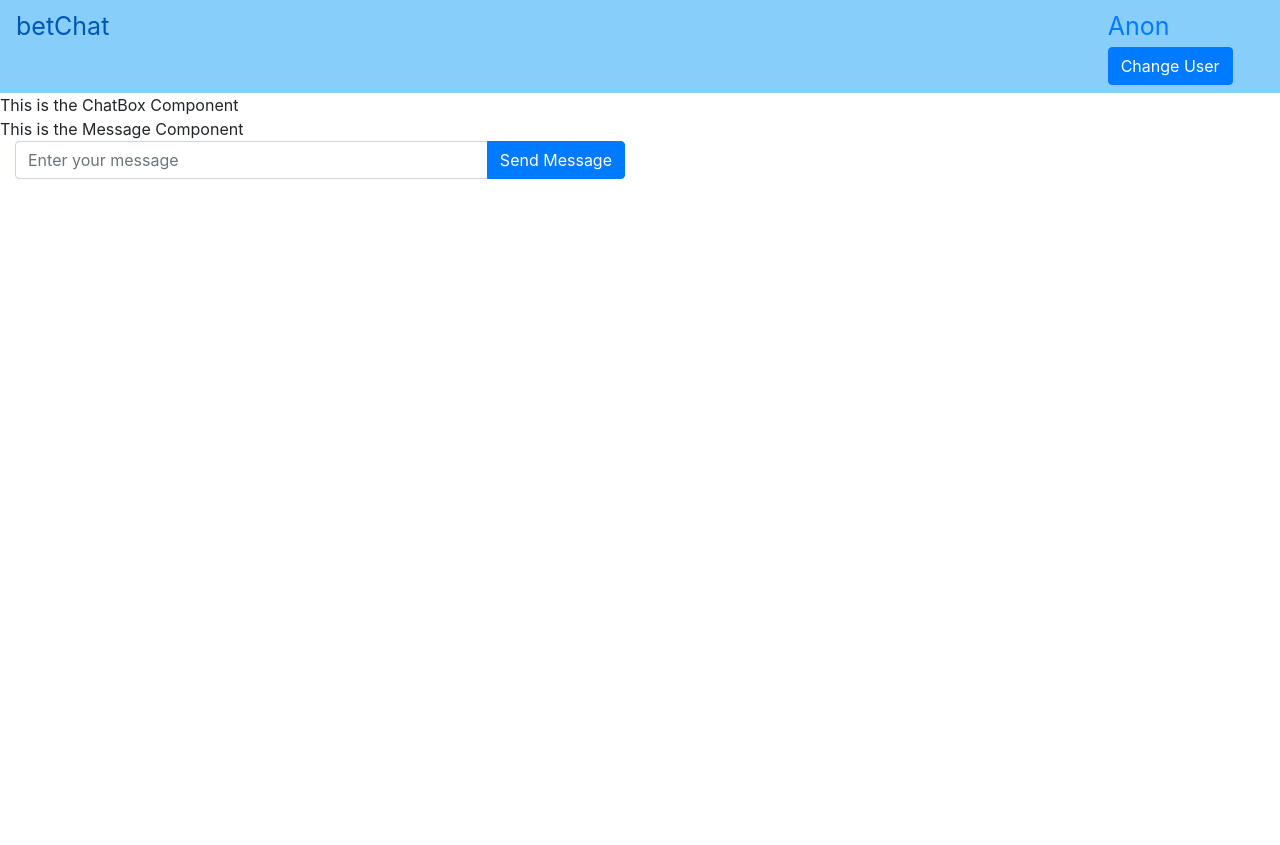
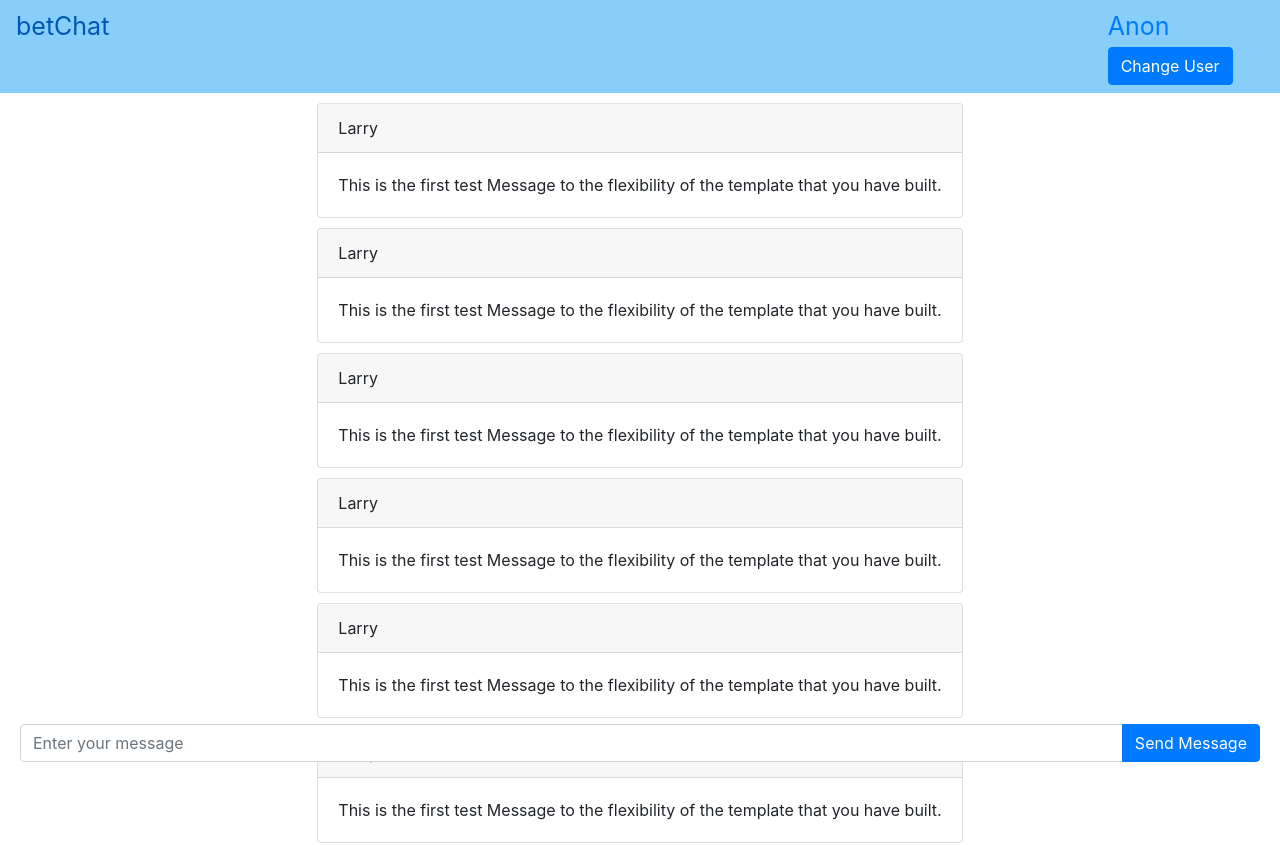
Before and after one commit to rmt002/chatR, a React (Create React App) app: page / in a window 1280 px wide. Shown: the top 845 px of the page. Before the commit the page ends 800 px from the top, so only its background shows below. Built offline with nearby package versions, Linux system fonts and the light colour scheme; no server answers.

Commit message:
Basic UI completed and socket integrated

```diff
--- a/package.json
+++ b/package.json
@@ -7,7 +7,8 @@
     "react": "^16.8.6",
     "react-bootstrap": "^1.0.0-beta.8",
     "react-dom": "^16.8.6",
-    "react-scripts": "3.0.1"
+    "react-scripts": "3.0.1",
+    "socket.io-client": "^2.2.0"
   },
   "scripts": {
     "start": "react-scripts start",
--- a/src/App.css
+++ b/src/App.css
@@ -3,6 +3,18 @@
     background-color: lightskyblue;
 }
 
-.editHeader{
+.compose_box {
+    width: 100%;
+    justify-content: flex-end;
+    bottom: 2px;
+    align-items: center;
+    padding: 20px;
+    position: fixed;
+}
 
+.chatbox{
 }
+
+.message{
+    margin: 10px 0px 10px 0px;
+}
--- a/src/components/chatBox.js
+++ b/src/components/chatBox.js
@@ -1,9 +1,19 @@
 import React, {Component} from '../../node_modules/react'
+import {Message} from './message';
 
 export class ChatBox extends Component{
     render(){
+        var elements = [];
+        for (var i = 0; i < 8; i++) {
+            elements.push(<Message  key={i}/>);
+        }
+       // var elements=<div><Message/><Message/><Message/><Message/><Message/><Message/><Message/><Message/></div>
         return(
-            <div>This is the ChatBox Component</div>
+            <div className="chatbox row justify-content-center">
+                <div>
+                {elements}
+                </div>
+            </div>
         );
     }
 }
--- a/src/components/compose.js
+++ b/src/components/compose.js
@@ -5,8 +5,8 @@ import FormControl from 'react-bootstrap/FormControl'
 export class Compose extends Component {
     render() {
         return (
-            <div className="justify-content-center">
-                <InputGroup className="mb-3 col-6 justify-content-center">
+            <div className="compose_box">
+                <InputGroup className="mb-3  justify-content-center">
                     <FormControl
                         placeholder="Enter your message"
                         aria-label="Recipient's username"
--- a/src/components/main.js
+++ b/src/components/main.js
@@ -1,13 +1,14 @@
 import React, {Component} from '../../node_modules/react'
 import {Header} from './header'
 import ChatBox from './chatBox';
-import Message from './message';
 import Compose from './compose';
+import {socketConfig} from '../services/api'
 
 export class Main extends Component{
     constructor(){
         super();
         this.changeUserName=this.changeUserName.bind(this)
+        socketConfig(' ');
     }
 
     state={
@@ -23,7 +24,6 @@ export class Main extends Component{
             <div>
                 <Header user={this.state.userName} changeUserName={this.changeUserName}/>
                 <ChatBox/>
-                <Message/>
                 <Compose/>
             </div>
         );
--- a/src/components/message.js
+++ b/src/components/message.js
@@ -1,9 +1,17 @@
-import React, {Component} from '../../node_modules/react'
+import React, { Component } from '../../node_modules/react'
+import Card from 'react-bootstrap/Card'
 
-export class Message extends Component{
-    render(){
-        return(
-            <div>This is the Message Component</div>
+export class Message extends Component {
+    render() {
+        return (
+            <div className="message">
+                <Card>
+                    <Card.Header>Larry</Card.Header>
+                    <Card.Body>
+                            This is the first test Message to the flexibility of the template that you have built.
+                    </Card.Body>
+                </Card>
+            </div>
         );
     }
 }
--- /dev/null
+++ b/src/services/api.js
@@ -0,0 +1,15 @@
+import openSocket from '../../node_modules/socket.io-client';
+const socket=openSocket('http://localhost:5000')
+
+export function socketConfig(data){
+    var req=1000;
+    socket.emit('testConnection',req,(data)=>{
+        console.log('client is connected')
+    })
+
+    socket.on('res',(data)=>{
+        console.log('res',data)
+    })
+}
+
+export default socketConfig;
```
Also changed, not shown: 1 other file (tests, documents, lock files or other folders).
